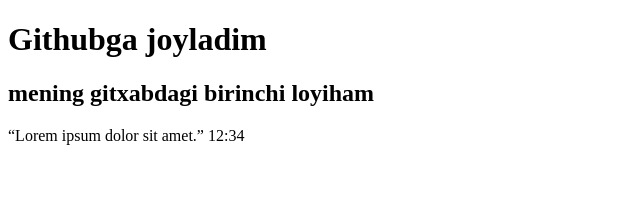
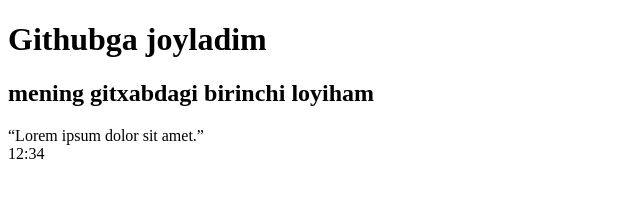
Before and after one commit to abahranaw/test2, a plain HTML site: page index.html in a window 1280 px wide. Shown: the full height of the page, 0-640 px from the left. Drawn offline with Linux system fonts and the light colour scheme.

Commit message:
,.,.,.,.,.,.,.,.,.,.

```diff
--- a/index.html
+++ b/index.html
@@ -9,7 +9,7 @@
     <h1>Githubga joyladim</h1>
 
     <h2>mening gitxabdagi birinchi loyiham</h2>
-    <q>Lorem ipsum dolor sit amet.</q>
+    <q>Lorem ipsum dolor sit amet.</q><br>
     <data value="12:34">12:34</data>
 </body>
 </html>
```
